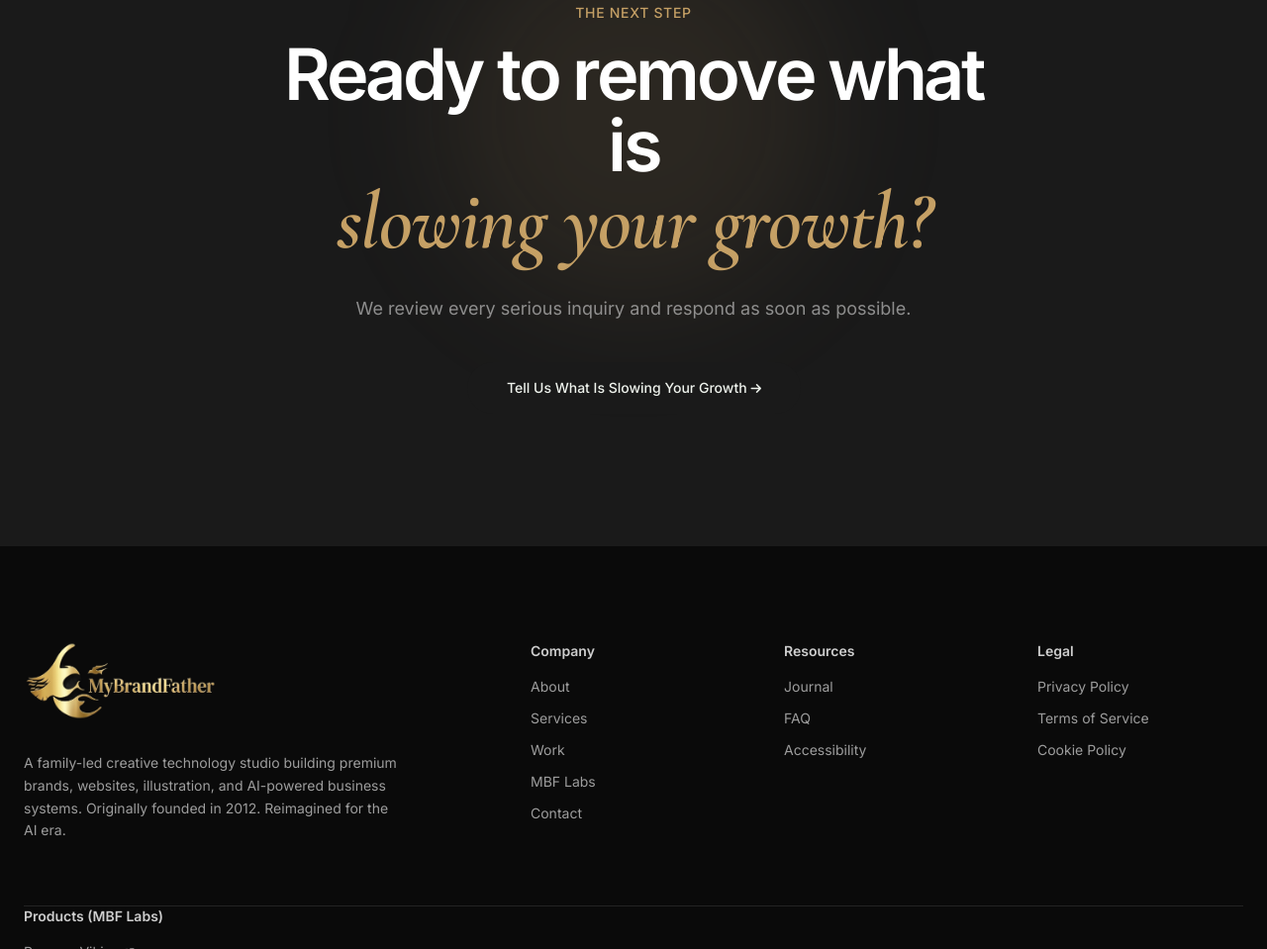
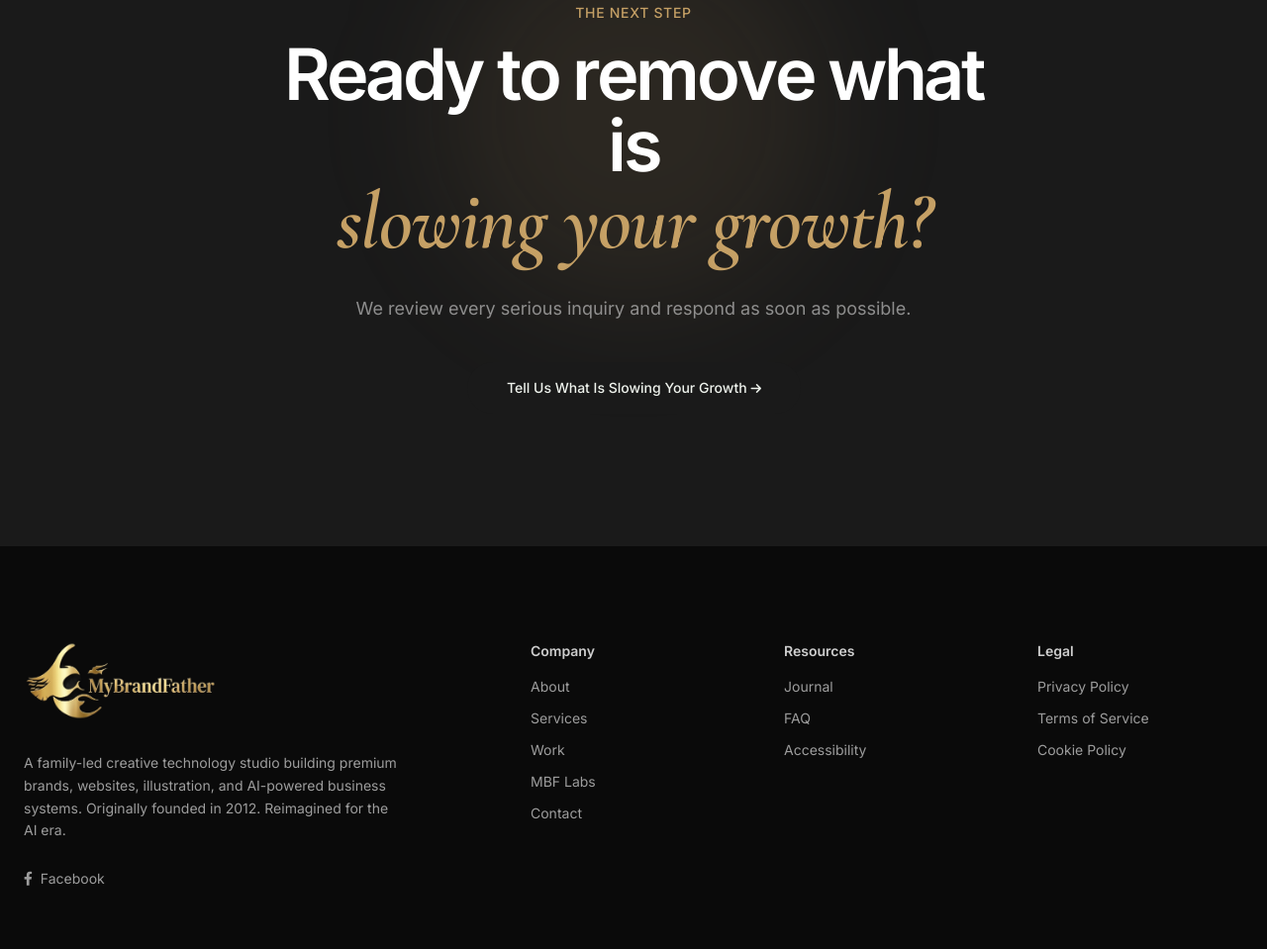
Before and after one commit to mybrandfather/MBFAgency, a plain HTML site: page index.html in a window 1280 px wide. Shown: the part 11041-12000 px from the top of the page at 99% size. Drawn offline with nearby package versions, Linux system fonts and the light colour scheme.

Commit message:
Add Facebook social link to site footer

```diff
--- a/index.html
+++ b/index.html
@@ -562,6 +562,12 @@
                         </div>
                     </a>
                     <p class="text-white/60 max-w-sm text-sm leading-relaxed">A family-led creative technology studio building premium brands, websites, illustration, and AI-powered business systems. Originally founded in 2012. Reimagined for the AI era.</p>
+                    <div class="mt-6">
+                        <a href="https://www.facebook.com/MyBrandFatherLLC/" target="_blank" rel="noopener noreferrer" aria-label="Follow MyBrandFather on Facebook" data-track="facebook_click" class="inline-flex items-center gap-2 text-sm text-white/60 hover:text-[#C5A065] transition-colors">
+                            <i class="fa-brands fa-facebook-f" aria-hidden="true"></i>
+                            <span>Facebook</span>
+                        </a>
+                    </div>
                 </div>
                 <div>
                     <h4 class="text-sm font-semibold mb-4 text-white/80">Company</h4>
```
